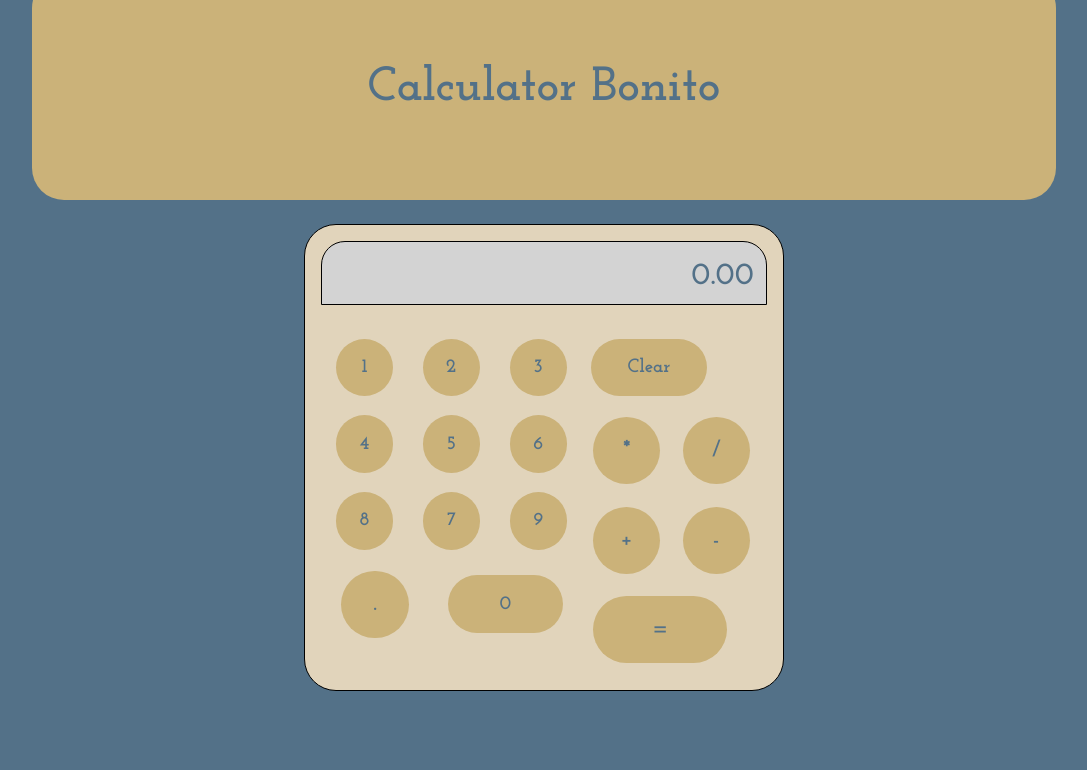
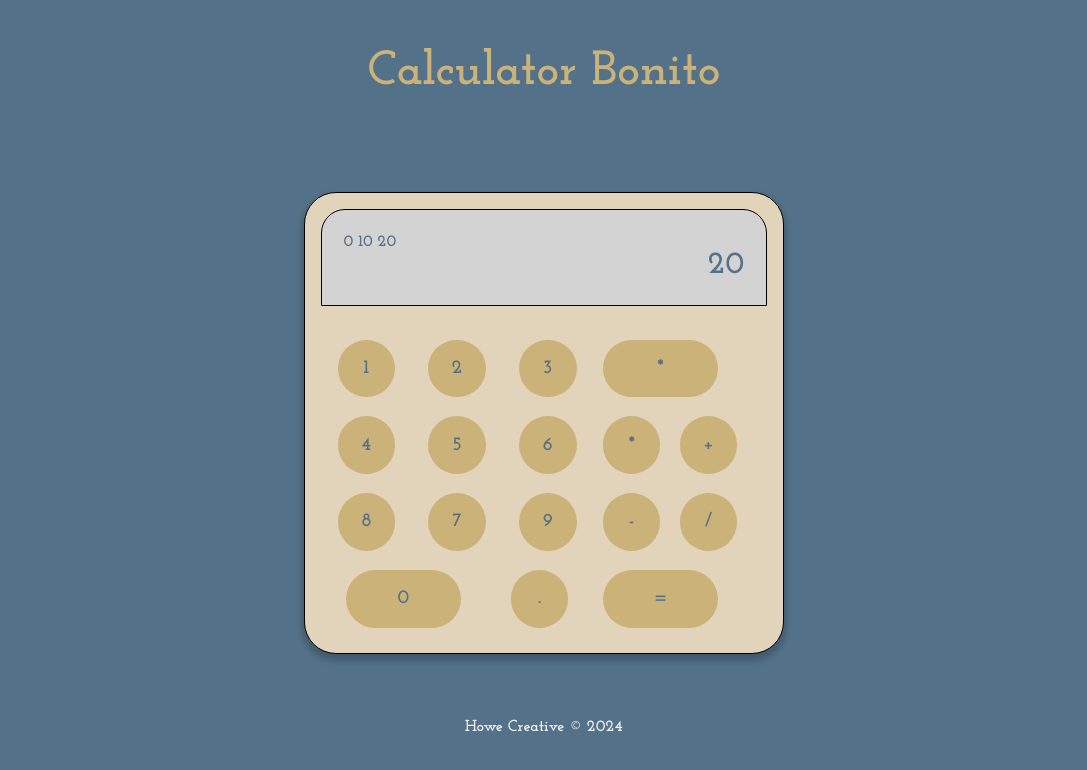
Before and after one commit to Scrobwofl/basic-calculator, a plain HTML site: page index.html in a window 1280 px wide. Shown: the whole page, without its empty margins (96-1183 px from the left). Drawn offline with Linux system fonts and the light colour scheme.

Commit message:
Started JS and add more visual tweaks

```diff
--- a/app.js
+++ b/app.js
@@ -1,14 +1,35 @@
-// const yourName = prompt("What is your name?");
-
-// function sayHello(yourName) {
-//   console.log("Hello " + yourName + "!");
-// }
-
-// sayHello(yourName);
-
+console.log("App conncted...");
 // function add(a, b) {
 //   return a + b;
 // }
+
+const HISTORY = document.querySelector("#history");
+const OUTPUT = document.querySelector("#output-text");
+
+const BTN_CNTNR = document.getElementById(".buttons-container");
+
+let values = [0, 10, 20];
+let outputValue = values[values.length - 1];
+let currentValue;
+let operatorValue;
+
+OUTPUT.innerHTML = outputValue;
+HISTORY.innerHTML = values.join(" ");
+
+BTN_CNTNR.addEventListener("click", function (event) {
+  if (event.target.classList.contains("btn")) {
+    // Retrieve the data-number attribute and convert it to a number
+    const number = parseInt(event.target.getAttribute("data-number"), 10);
+
+    // Now you can use the number in your logic
+    console.log("Number from button:", number);
+    // ... Your code to handle the number ...
+  }
+});
+
+// Ouput something to the screen
+
+// Handle Inputs and pass to function
 
 //Generate a random rounded number between 0 and 10.
 let aRand = Math.floor(Math.random() * 10);
--- a/index.html
+++ b/index.html
@@ -13,31 +13,33 @@
     </header>
     <section id="calculator-body">
       <div id="screen-container">
+        <p id="history">0.00</p>
         <h2 id="output-text">0.00</h2>
       </div>
       <div id="buttons-container">
         <div id="numbers-container">
-          <button class="btn" id="btn-01">1</button>
-          <button class="btn" id="btn-02">2</button>
-          <button class="btn" id="btn-03">3</button>
-          <button class="btn" id="btn-04">4</button>
-          <button class="btn" id="btn-05">5</button>
-          <button class="btn" id="btn-06">6</button>
-          <button class="btn" id="btn-08">8</button>
-          <button class="btn" id="btn-07">7</button>
-          <button class="btn" id="btn-09">9</button>
-          <button class="btn bigger-text" id="btn-point">.</button>
+          <button class="btn" id="btn-01" data-number="1">1</button>
+          <button class="btn" id="btn-02" data-number="2">2</button>
+          <button class="btn" id="btn-03" data-number="3">3</button>
+          <button class="btn" id="btn-04" data-number="4">4</button>
+          <button class="btn" id="btn-05" data-number="5">5</button>
+          <button class="btn" id="btn-06" data-number="6">6</button>
+          <button class="btn" id="btn-08" data-number="7">8</button>
+          <button class="btn" id="btn-07" data-number="8">7</button>
+          <button class="btn" id="btn-09" data-number="9">9</button>
           <button class="btn" id="btn-00">0</button>
+          <button class="btn" id="btn-point" data-point=".">.</button>
         </div>
         <div id="operators-container">
-          <button class="btn" id="btn-clear">Clear</button>
-          <button class="btn bigger-text" id="btn-multiply">*</button>
-          <button class="btn bigger-text" id="btn-divide">/</button>
-          <button class="btn bigger-text" id="btn-add">+</button>
-          <button class="btn bigger-text" id="btn-subtract">-</button>
-          <button class="btn bigger-text" id="btn-equals">=</button>
+          <button class="btn" data-clear="clear" id="btn-clear">*</button>
+          <button class="btn" data-operator="*" id="btn-multiply">*</button>
+          <button class="btn" data-operator="+" id="btn-add">+</button>
+          <button class="btn" data-operator="-" id="btn-subtract">-</button>
+          <button class="btn" data-operator="/" id="btn-divide">/</button>
+          <button class="btn" data-operator="=" id="btn-equals">=</button>
         </div>
       </div>
     </section>
+    <footer>Howe Creative &copy; 2024</footer>
   </body>
 </html>
--- a/style.css
+++ b/style.css
@@ -42,13 +42,11 @@ header {
   align-content: center;
   width: 80%;
   height: 100%;
-  background-color: #cbb279;
   border-radius: 2em;
-  padding: 1em;
   margin-bottom: 3em;
 }
 h1 {
-  color: #537188;
+  color: #cbb279;
   grid-area: header;
   font-size: 3em;
   margin-top: 1em;
@@ -83,10 +81,6 @@ button:active {
   transform: scale(0.9);
 }
 
-.bigger-text {
-  font-size: 1.4em;
-}
-
 #calculator-body {
   grid-area: calculator;
   display: flex;
@@ -99,22 +93,29 @@ button:active {
   border-radius: 2em;
   padding: 1em;
   background-color: #e1d4bb;
+  box-shadow: 0px 5px 6px 2px rgba(0, 0, 0, 0.2);
 }
 
 #screen-container {
   width: 100%;
-  height: 4rem;
   margin-bottom: 1em;
   border: 1px solid black;
   background-color: lightgray;
   border-radius: 1em 1em 0 0;
-  padding: 0.5em;
+  padding: 1em 0.9em;
   font-size: 1.5em;
   display: flex;
+  flex-direction: column;
   align-items: flex-end;
   justify-content: flex-end;
   align-content: flex-end;
+
   /* overflow: scroll; */
+}
+
+#history {
+  align-self: flex-start;
+  color: #537188;
 }
 
 #output-text {
@@ -158,3 +159,13 @@ button:active {
   width: 6em;
   border-radius: 2em;
 }
+
+footer {
+  grid-area: footer;
+  display: flex;
+  flex-direction: row;
+  justify-content: center;
+  align-items: center;
+  align-content: center;
+  padding: 1em;
+}
```
